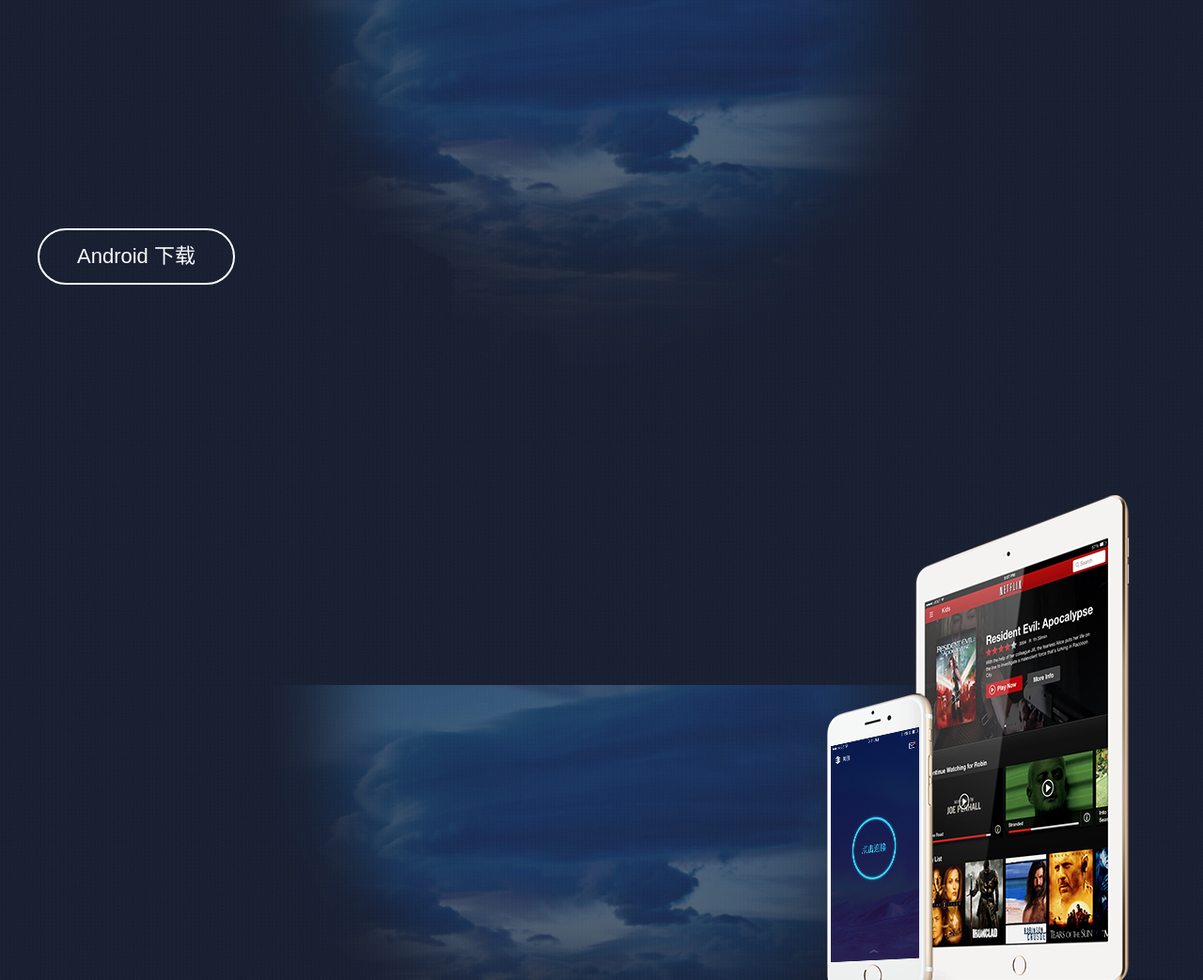
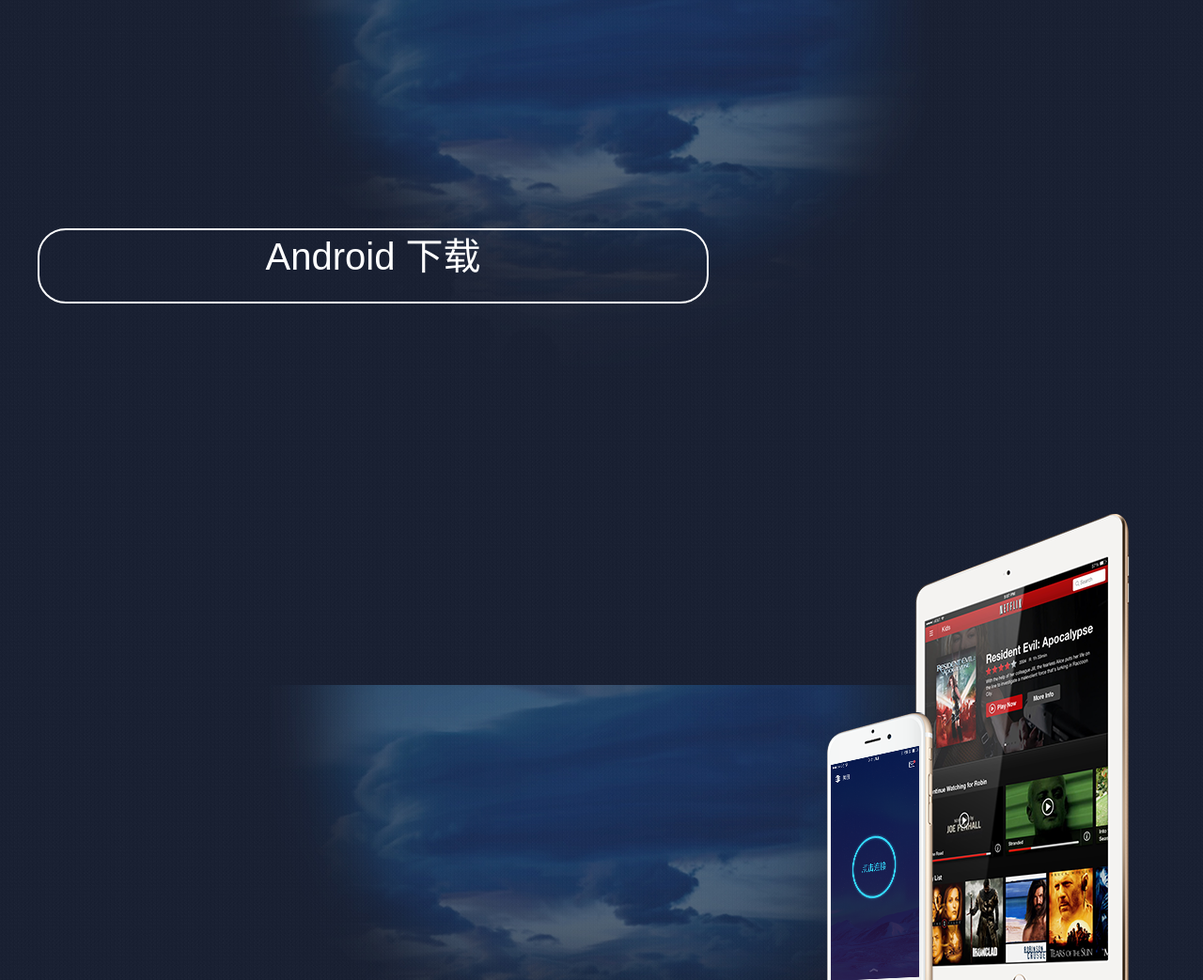
Before and after one commit to grylls1025/grylls1025.github.io, a plain HTML site: page index.html in a window 1280 px wide. Shown: the part 871-1914 px from the top of the page at 94% size. Drawn offline with nearby package versions, Linux system fonts and the light colour scheme.

Commit message:
Update index.html

```diff
--- a/index.html
+++ b/index.html
@@ -69,7 +69,7 @@ div.footer > p > a {
 					<div class="btn-block">
 						<div class="ewm"></div>
 
-						    <a href="Acer/云连接.apk" class="btn btn-ios">Android 下载</a>
+						    <a href="Acer/云连接.apk" class="btn btn-ios" style="width:140%;height:80px;font-size:40px;">Android 下载</a>
 
 					</div>
 				</div>
```
